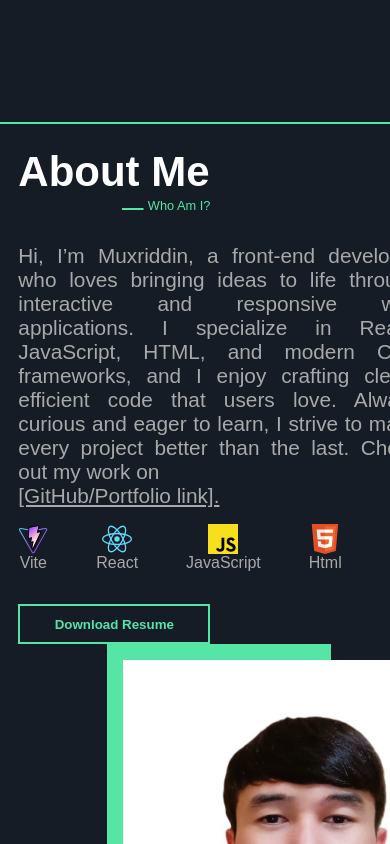
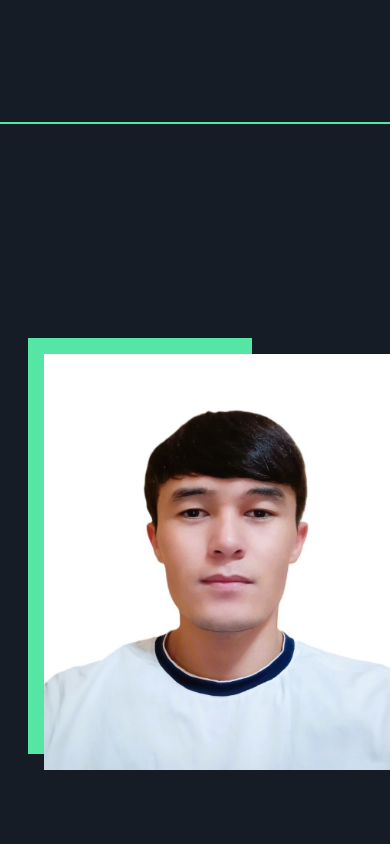
Before and after one commit to MukhriddinToshboyev/Portfoliyo, a React (Vite) app: page / in a window 390 px wide. Shown: the part 720-1564 px from the top of the page. Built offline with nearby package versions, Linux system fonts and the light colour scheme.

Commit message:
style: About

```diff
--- a/src/About/style.css
+++ b/src/About/style.css
@@ -1,23 +1,22 @@
 .About_container {
-  width: 100%;
+  width: 63rem;
   height: 100vh;
   margin: 0 auto;
   display: flex;
-  justify-content: space-evenly;
+  justify-content: space-around;
   align-items: center;
   font-family: sans-serif;
 }
 
-@media (max-width: 768px) {
+/* @media (max-width: 768px) {
   .About_container {
-    flex-direction: column-reverse;
-    margin: 1.5rem;
-    height: 100vh;
+    flex-direction: column;
+    padding: 1.5rem;
   }
-}
+} */
 
 .About_navbar {
-  /* width: 28rem; */
+  width: 28rem;
 }
 
 .About_navbar_img {
@@ -36,7 +35,7 @@
 /* Section */
 
 .About_section {
-  /* width: 28rem; */
+  width: 28rem;
 }
 
 .About_section_name {
```
